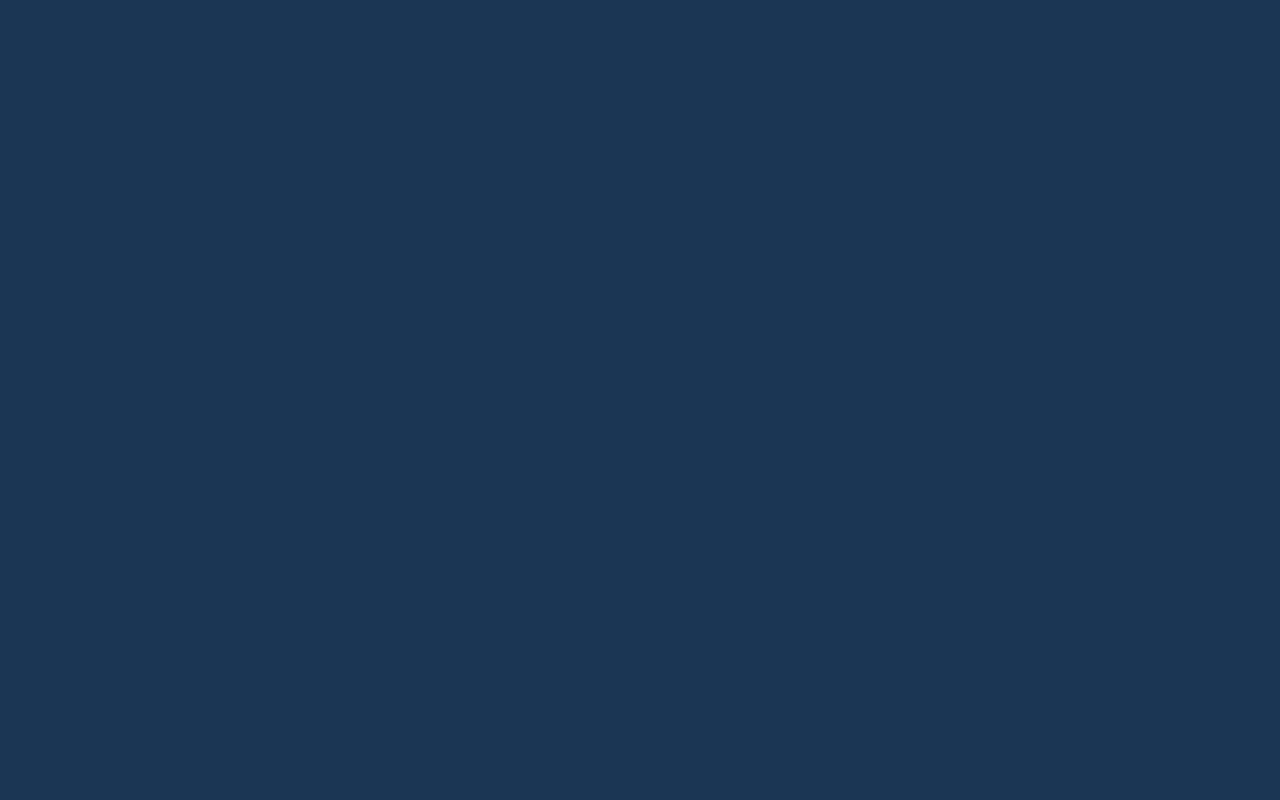
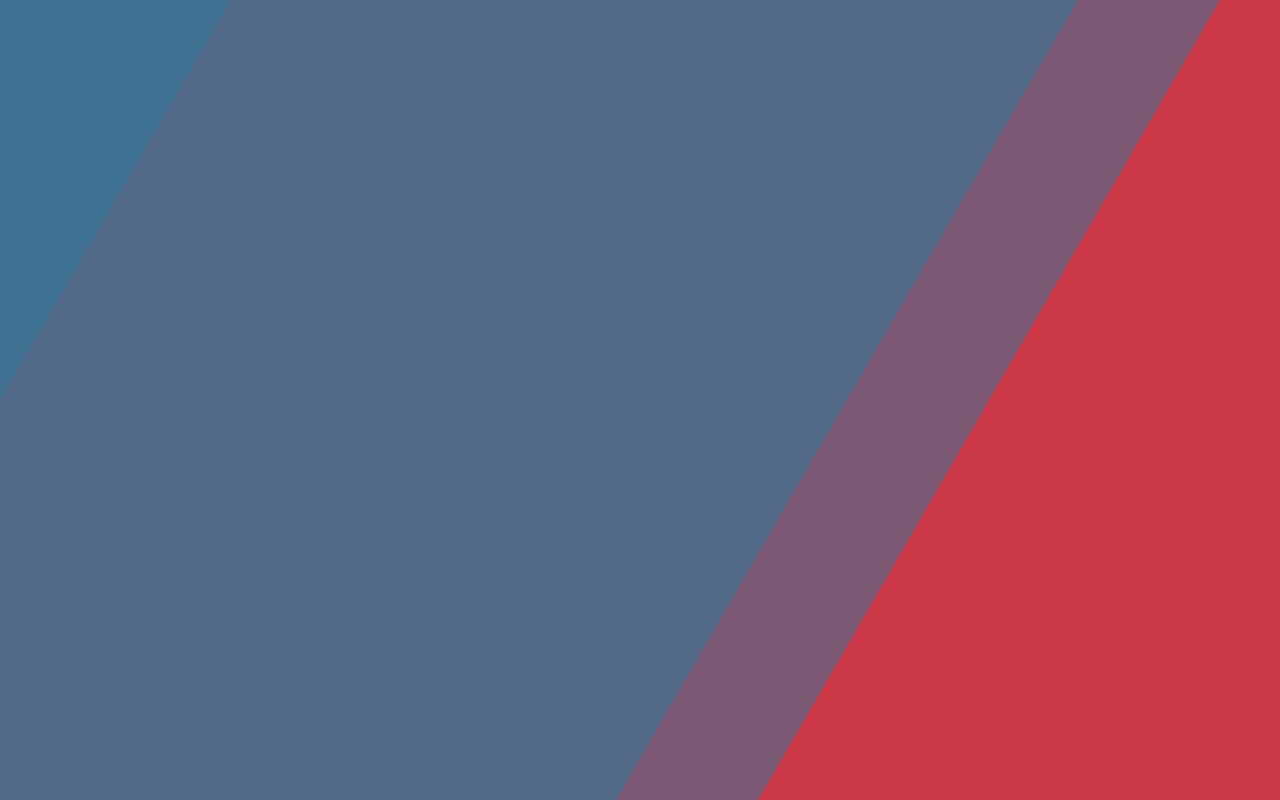
Before and after one commit to furquan-lp/devtrak2, a React (Vite) app: page / in a window 1280 px wide. Built offline with nearby package versions, Linux system fonts and the light colour scheme.

Commit message:
Added the animated background divs

```diff
--- a/src/main.jsx
+++ b/src/main.jsx
@@ -5,6 +5,9 @@ import './index.css';
 
 ReactDOM.createRoot(document.getElementById('root')).render(
   <React.StrictMode>
+    <div className="bg"></div>
+    <div className="bg bg2"></div>
+    <div className="bg bg3"></div>
     <App />
   </React.StrictMode>,
 );
```
